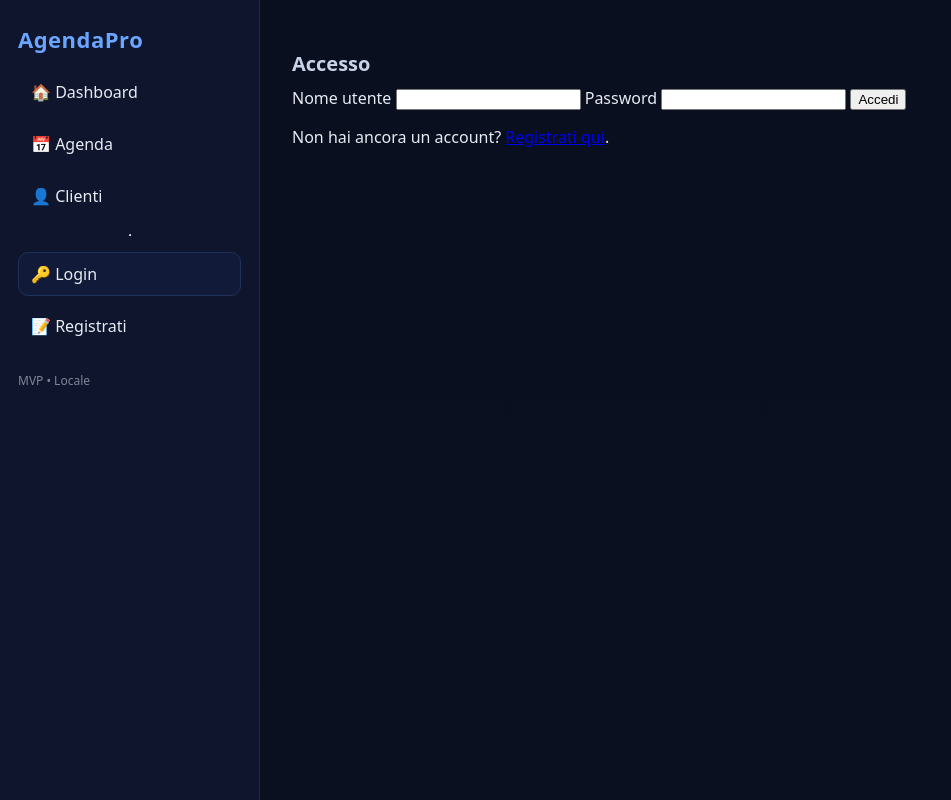
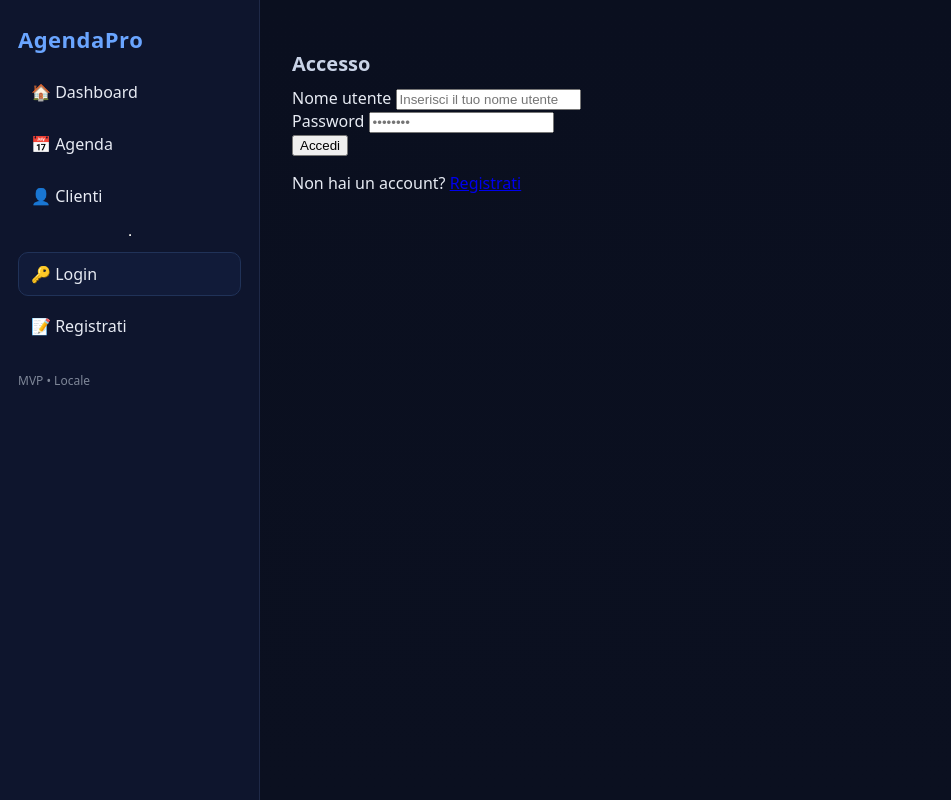
Before and after one commit to zApCT/AgendaPRO, a Flask app: page /login in a window 1280 px wide. Shown: the whole page, without its empty margins (0-951 px from the left). Run offline with Flask 3, Linux system fonts and the light colour scheme; some libraries are stand-ins or nearby versions.

Commit message:
Update login.html

```diff
--- a/templates/login.html
+++ b/templates/login.html
@@ -1,16 +1,22 @@
 {% extends "base.html" %}
 {% block content %}
-<div class="form-container">
+<div class="auth-container">
   <h2>Accesso</h2>
-  <form method="POST">
-    <label for="username">Nome utente</label>
-    <input type="text" id="username" name="username" required>
+  <form method="POST" class="auth-form">
+    <div class="form-group">
+      <label for="username">Nome utente</label>
+      <input type="text" id="username" name="username" placeholder="Inserisci il tuo nome utente" required>
+    </div>
 
-    <label for="password">Password</label>
-    <input type="password" id="password" name="password" required>
+    <div class="form-group">
+      <label for="password">Password</label>
+      <input type="password" id="password" name="password" placeholder="••••••••" required>
+    </div>
 
-    <button type="submit">Accedi</button>
+    <button type="submit" class="btn-primary">Accedi</button>
   </form>
-  <p>Non hai ancora un account? <a href="{{ url_for('register') }}">Registrati qui</a>.</p>
+  <p class="auth-switch">
+    Non hai un account? <a href="{{ url_for('register') }}">Registrati</a>
+  </p>
 </div>
 {% endblock %}
```
